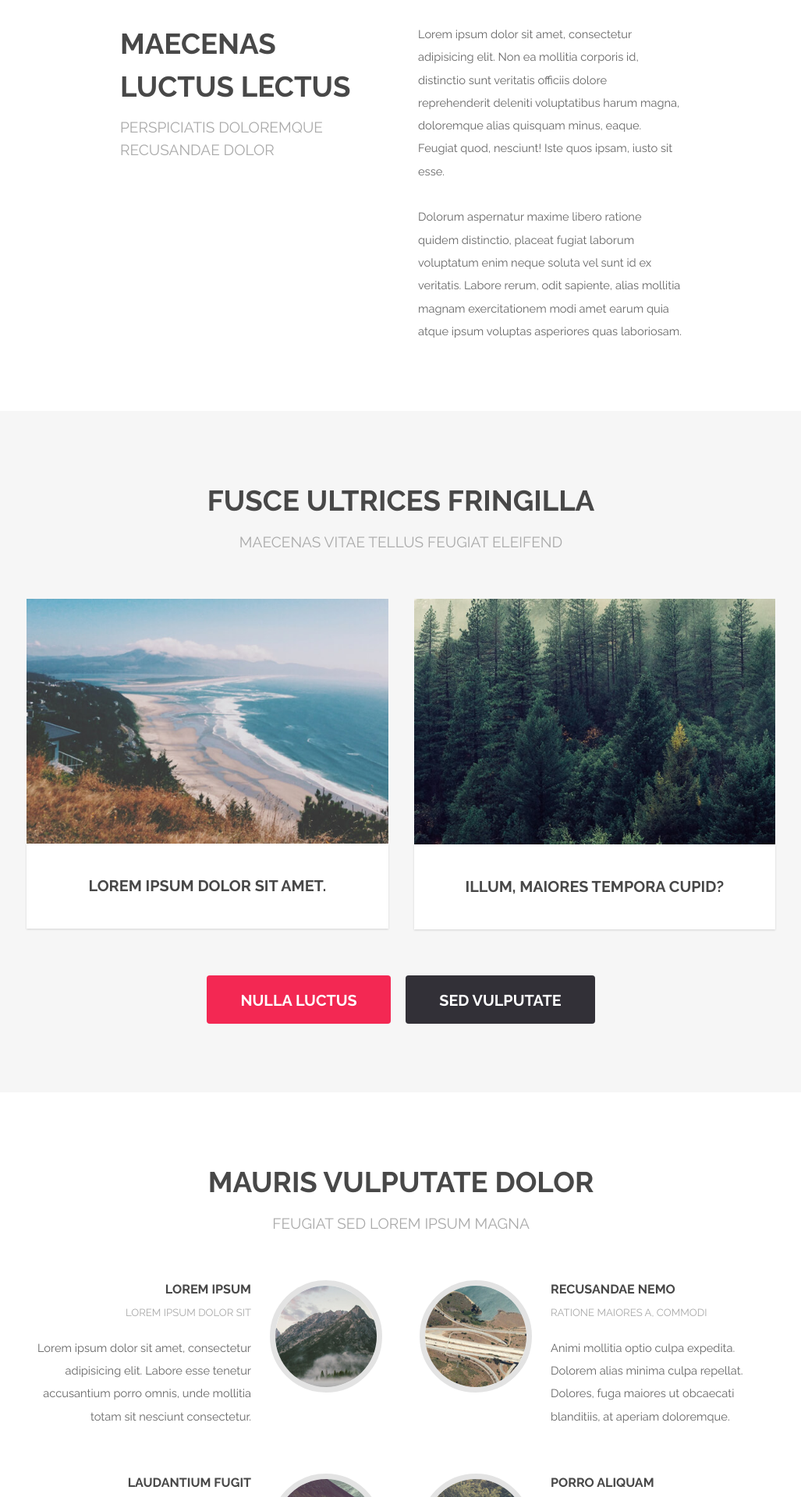
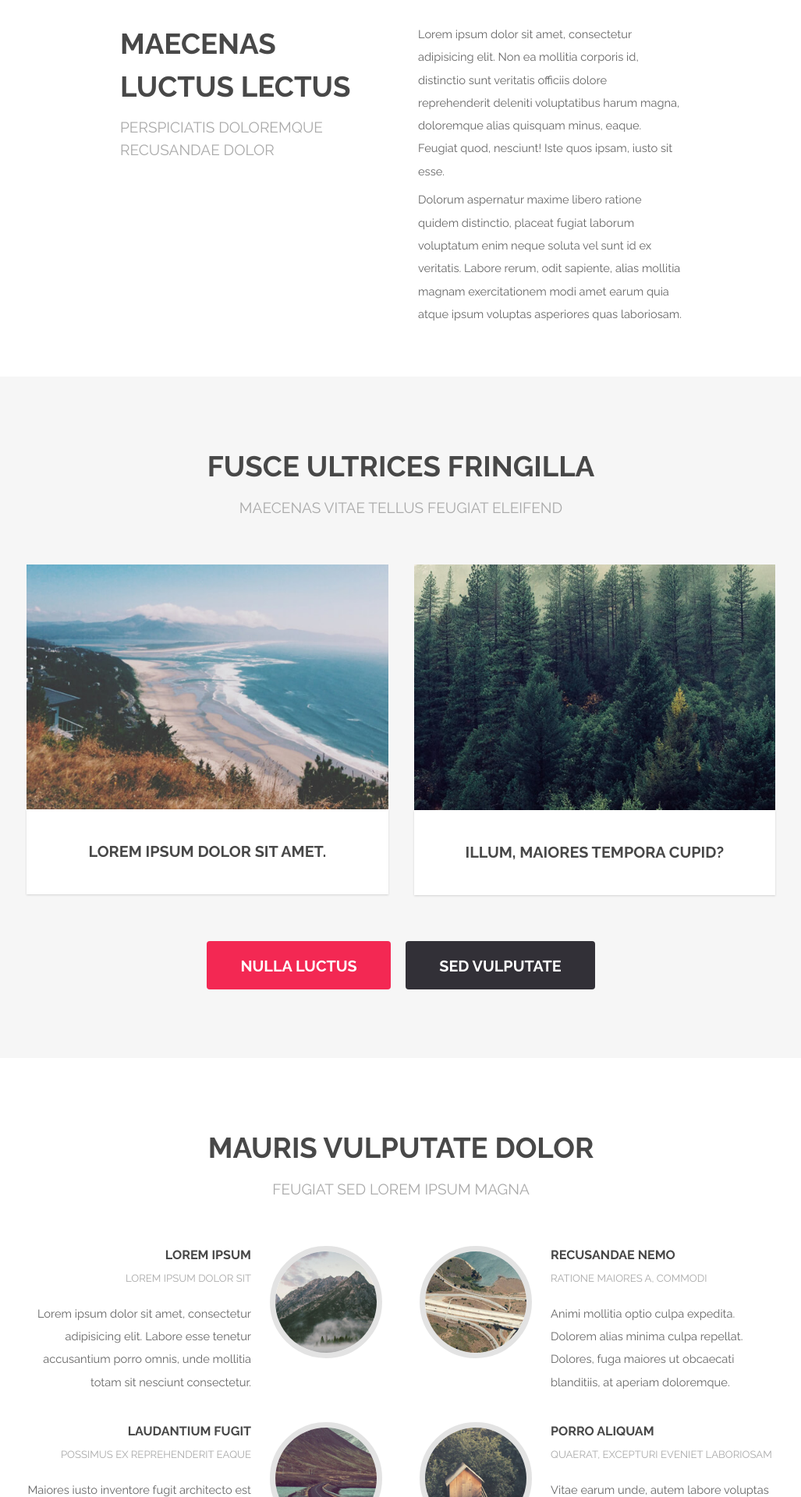
Before and after one commit to jbmcmahan/jbmcmahan.github.io, a Jekyll site: the page built from index.html, in a window 1280 px wide. Shown: the part 633-2553 px from the top of the page at 78% size, without its empty margins (126-1153 px from the left). Built offline with Jekyll 4.4.1, drawn with Linux system fonts in a browser that asks for light colours.

Commit message:
Update style.css

```diff
--- a/css/style.css
+++ b/css/style.css
@@ -52,7 +52,7 @@
 	}
 
 	p {
-		margin: 0 0 2em 0;
+		margin: 0 0 0.5em 0;
 	}
 
 	h1, h2, h3, h4, h5, h6 {
```
